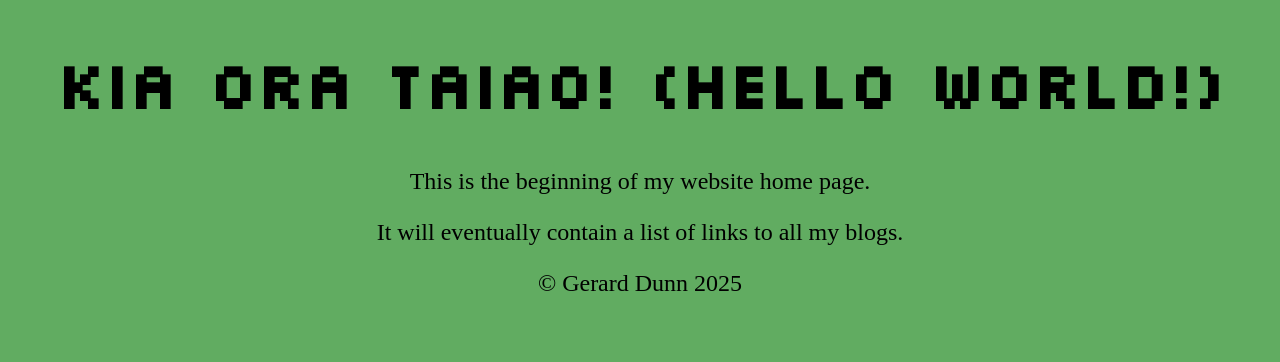
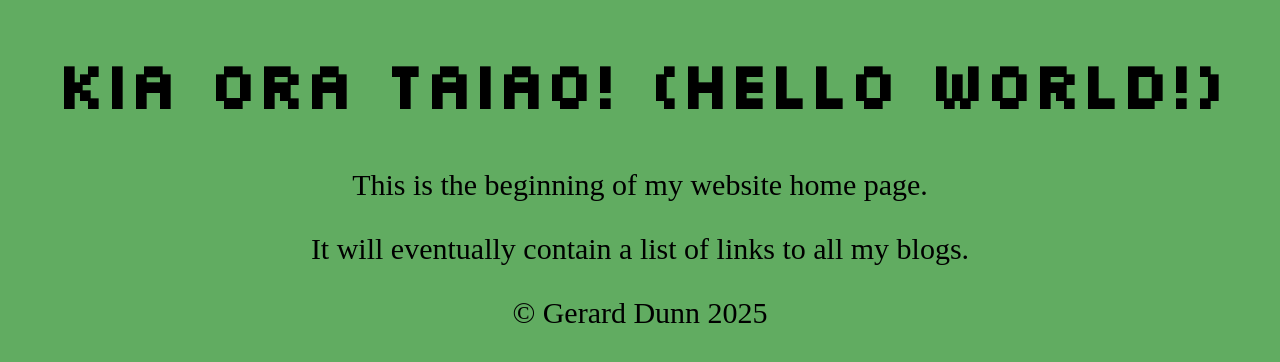
Before and after one commit to gerard-dunn-25/gerard-dunn-25.github.io, a plain HTML site: page index.html in a window 1280 px wide. Drawn offline with Linux system fonts and the light colour scheme; a web font is replaced by a local one.

Commit message:
Made p font size bigger in css, removed from html

```diff
--- a/index.html
+++ b/index.html
@@ -15,7 +15,6 @@
       }
       p {
         font-family: zain;
-        font-size: x-large;
       }
     </style>
     <title>My blog</title>
--- a/styles/main.css
+++ b/styles/main.css
@@ -28,3 +28,6 @@ body {
 h1 {
   font-size: 5vw;
 }
+p {
+  font-size: 30px;
+}
```
